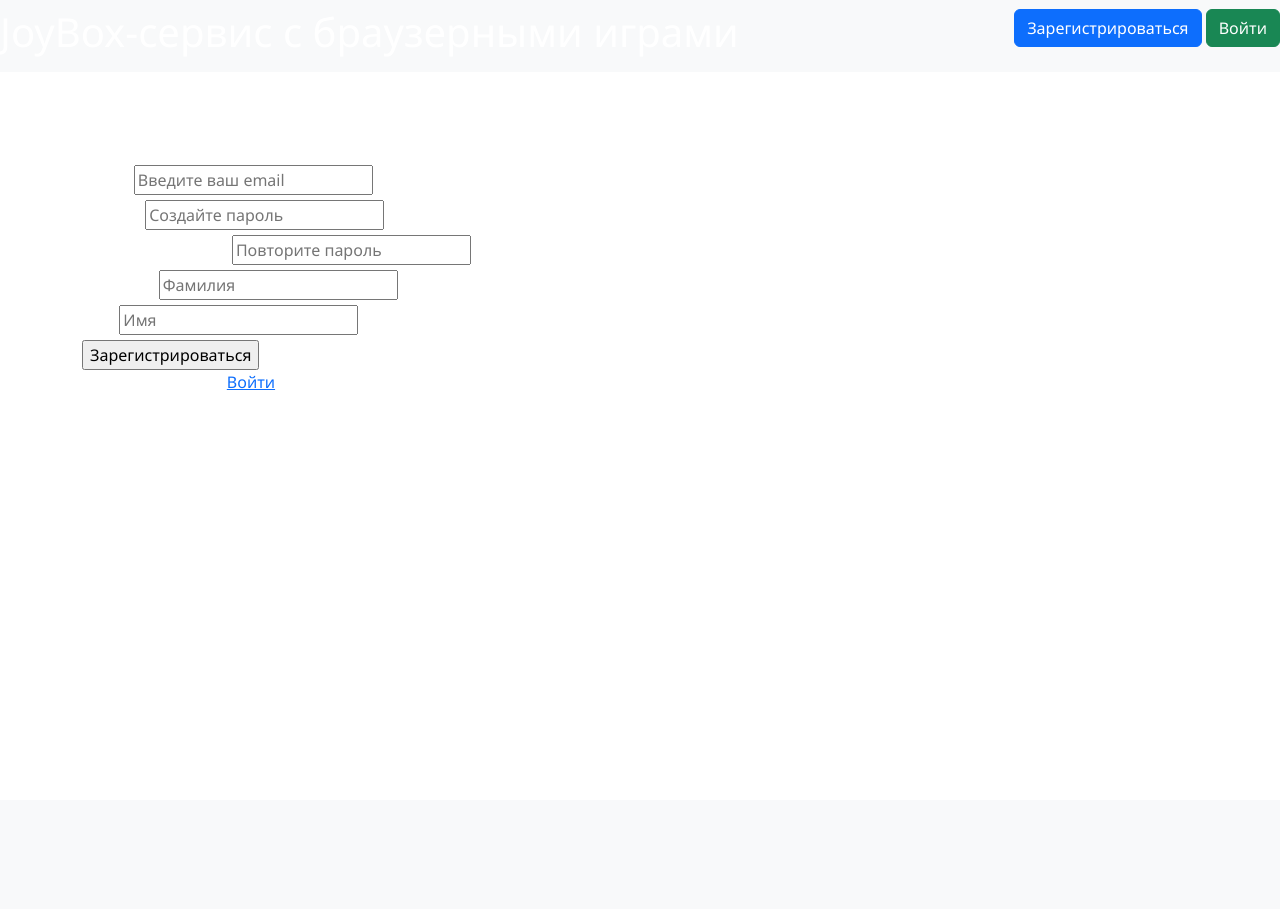
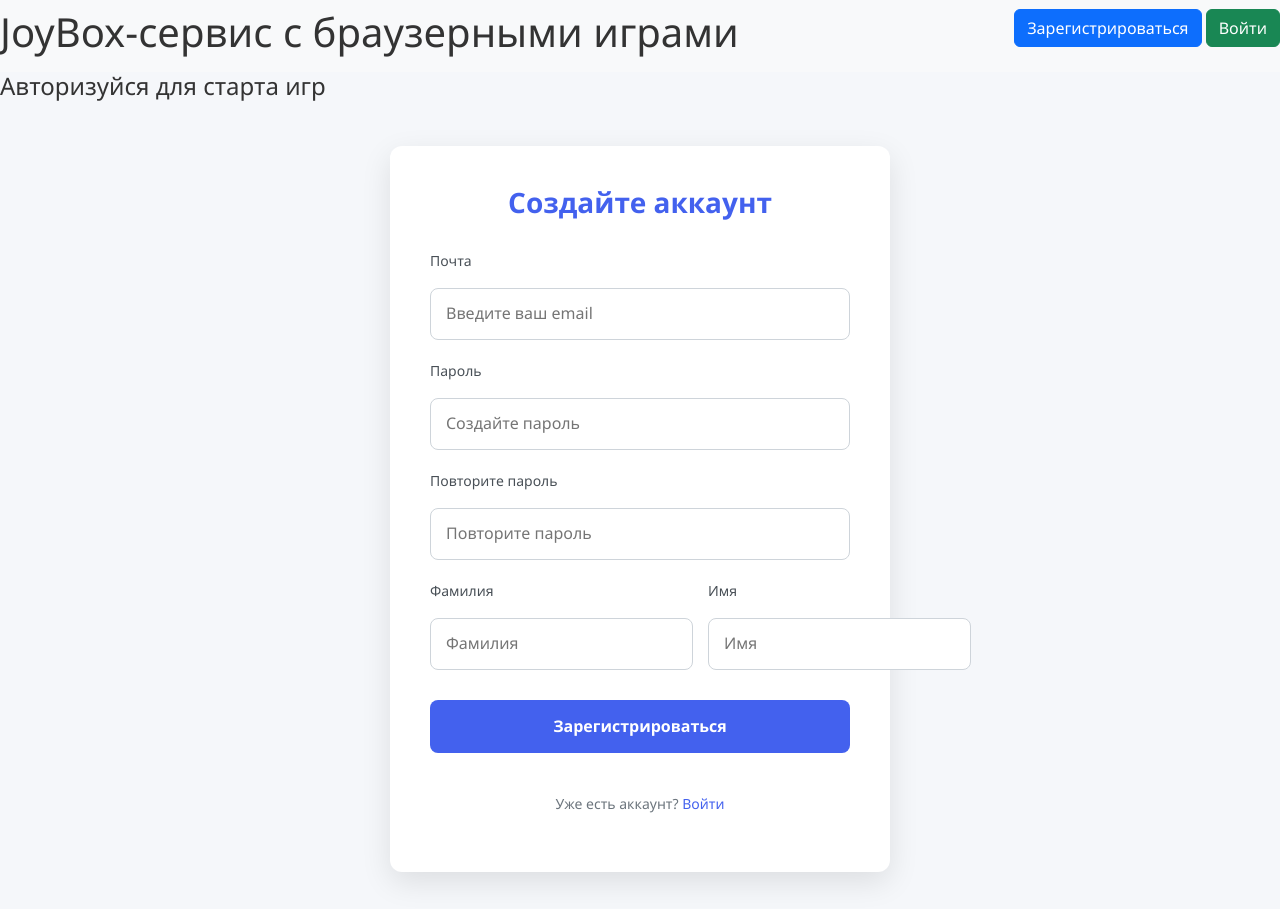
Before and after one commit to FDA-2011/site2, a Flask app: page /register in a window 1280 px wide. Before the commit the page ends 390 px from the top, so only its background shows below. Run offline with Flask 3, Linux system fonts and the light colour scheme.

Commit message:
Update style.css

```diff
--- a/static/css/style.css
+++ b/static/css/style.css
@@ -1,44 +1,164 @@
-/* общие настройки страницы */
-body {
-  /*  убираем отступы  */
-  margin: 0;
-  /* цвет шрифта и сам шрифт */
-  color: white;
-  font-family: "Segoe UI", Tahoma, Geneva, Verdana, sans-serif;
+/* Основные стили */
+:root {
+    --primary-color: #4361ee;
+    --primary-hover: #3a56d4;
+    --secondary-color: #f8f9fa;
+    --text-color: #333;
+    --light-gray: #e9ecef;
+    --border-color: #ced4da;
+    --error-color: #dc3545;
+    --success-color: #28a745;
 }
 
-/* выводим сообщение о конце игры и инструкцию по центру своих блоков */
-#results, #instructions {
-  position: absolute;
-  display: flex;
-  align-items: center;
-  justify-content: center;
-  height: 100%;
-  width: 100%;
-  /* затемняем фон */
-  background-color: rgba(20, 20, 20, 0.75);
+* {
+    box-sizing: border-box;
+    margin: 0;
+    padding: 0;
+    font-family: 'Segoe UI', Tahoma, Geneva, Verdana, sans-serif;
 }
 
-/* сообщение о конце игры не показываем на старте */
-#results {
-  display: none;
-  cursor: default;
+body {
+    background-color: #f5f7fa;
+    color: var(--text-color);
+    line-height: 1.6;
 }
 
-/* отступы в текстах */
-#results .content,
-#instructions .content {
-  max-width: 300px;
-  padding: 50px;
-  border-radius: 20px;
+/* Контейнер формы */
+.registration-container {
+    display: flex;
+    justify-content: center;
+    align-items: center;
+    min-height: 100vh;
+    padding: 20px;
 }
 
-/* настройка вывода набранных очков в правом верхнем углу */
-#score {
-  position: absolute;
-  color: white;
-  font-size: 3em;
-  font-weight: bold;
-  top: 30px;
-  right: 30px;
+/* Карточка регистрации */
+.registration-card {
+    background: white;
+    border-radius: 12px;
+    box-shadow: 0 10px 30px rgba(0, 0, 0, 0.1);
+    padding: 40px;
+    width: 100%;
+    max-width: 500px;
+    transition: transform 0.3s ease;
 }
+
+.registration-card:hover {
+    transform: translateY(-5px);
+}
+
+.registration-title {
+    text-align: center;
+    margin-bottom: 30px;
+    color: var(--primary-color);
+    font-size: 28px;
+    font-weight: 600;
+}
+
+/* Форма */
+.registration-form {
+    display: flex;
+    flex-direction: column;
+    gap: 20px;
+}
+
+.form-group {
+    display: flex;
+    flex-direction: column;
+    gap: 8px;
+}
+
+.form-label {
+    font-size: 14px;
+    font-weight: 500;
+    color: #495057;
+}
+
+.form-input {
+    padding: 12px 15px;
+    border: 1px solid var(--border-color);
+    border-radius: 8px;
+    font-size: 16px;
+    transition: all 0.3s;
+}
+
+.form-input:focus {
+    outline: none;
+    border-color: var(--primary-color);
+    box-shadow: 0 0 0 3px rgba(67, 97, 238, 0.2);
+}
+
+/* Поля имени и фамилии */
+.name-fields {
+    display: flex;
+    gap: 15px;
+}
+
+.half-width {
+    flex: 1;
+}
+
+/* Кнопка */
+.submit-btn {
+    background-color: var(--primary-color);
+    color: white;
+    border: none;
+    padding: 14px;
+    border-radius: 8px;
+    font-size: 16px;
+    font-weight: 600;
+    cursor: pointer;
+    transition: background-color 0.3s;
+    margin-top: 10px;
+}
+
+.submit-btn:hover {
+    background-color: var(--primary-hover);
+}
+
+/* Сообщения об ошибках */
+.error-message {
+    color: var(--error-color);
+    font-size: 13px;
+    margin-top: 5px;
+}
+
+.alert-danger {
+    color: var(--error-color);
+    background-color: #f8d7da;
+    border-color: #f5c6cb;
+    padding: 10px;
+    border-radius: 5px;
+    margin-bottom: 15px;
+    font-size: 14px;
+}
+
+/* Ссылка на вход */
+.login-link {
+    text-align: center;
+    margin-top: 20px;
+    font-size: 14px;
+    color: #6c757d;
+}
+
+.login-link a {
+    color: var(--primary-color);
+    text-decoration: none;
+    font-weight: 500;
+}
+
+.login-link a:hover {
+    text-decoration: underline;
+}
+
+/* Адаптивность */
+@media (max-width: 600px) {
+    .registration-card {
+        padding: 30px 20px;
+    }
+
+    .name-fields {
+        flex-direction: column;
+        gap: 20px;
+    }
+}
```
